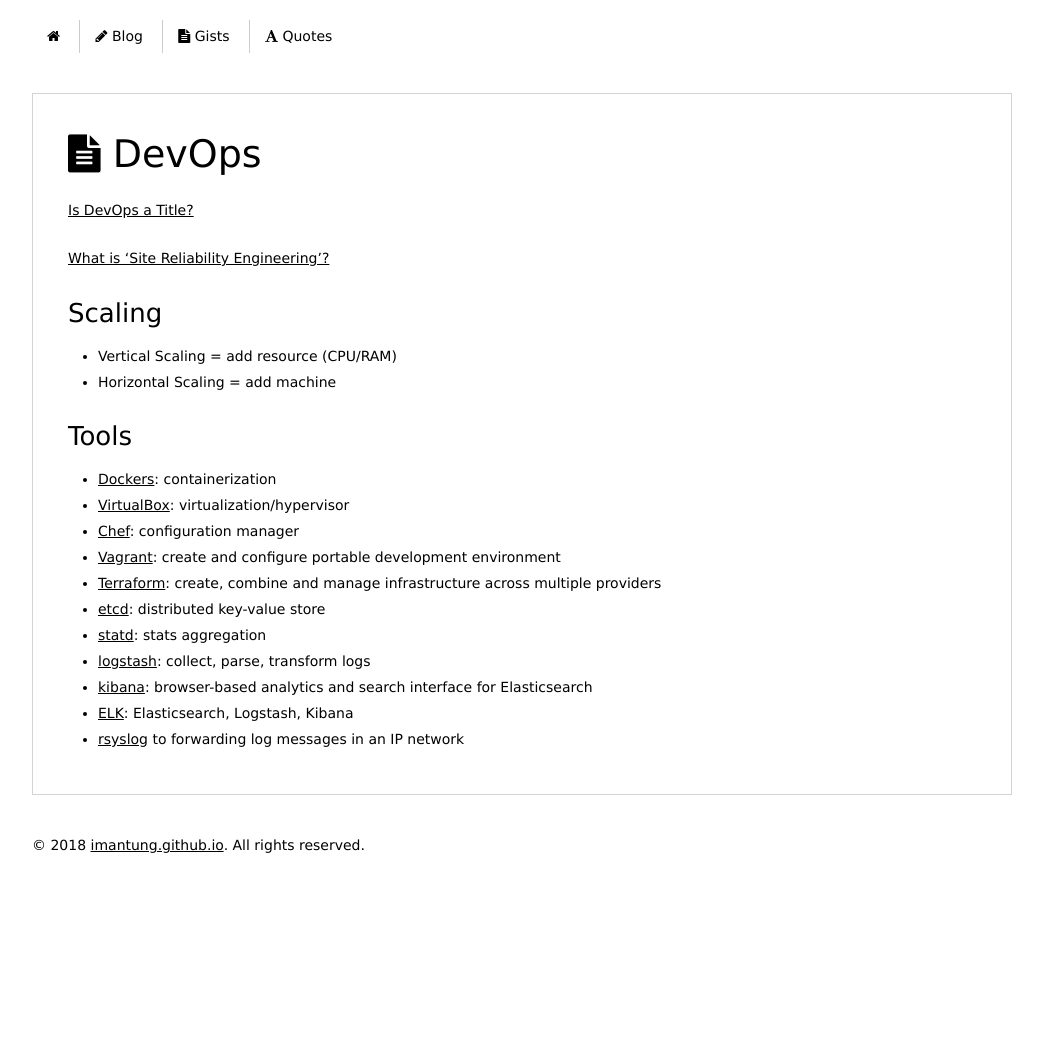
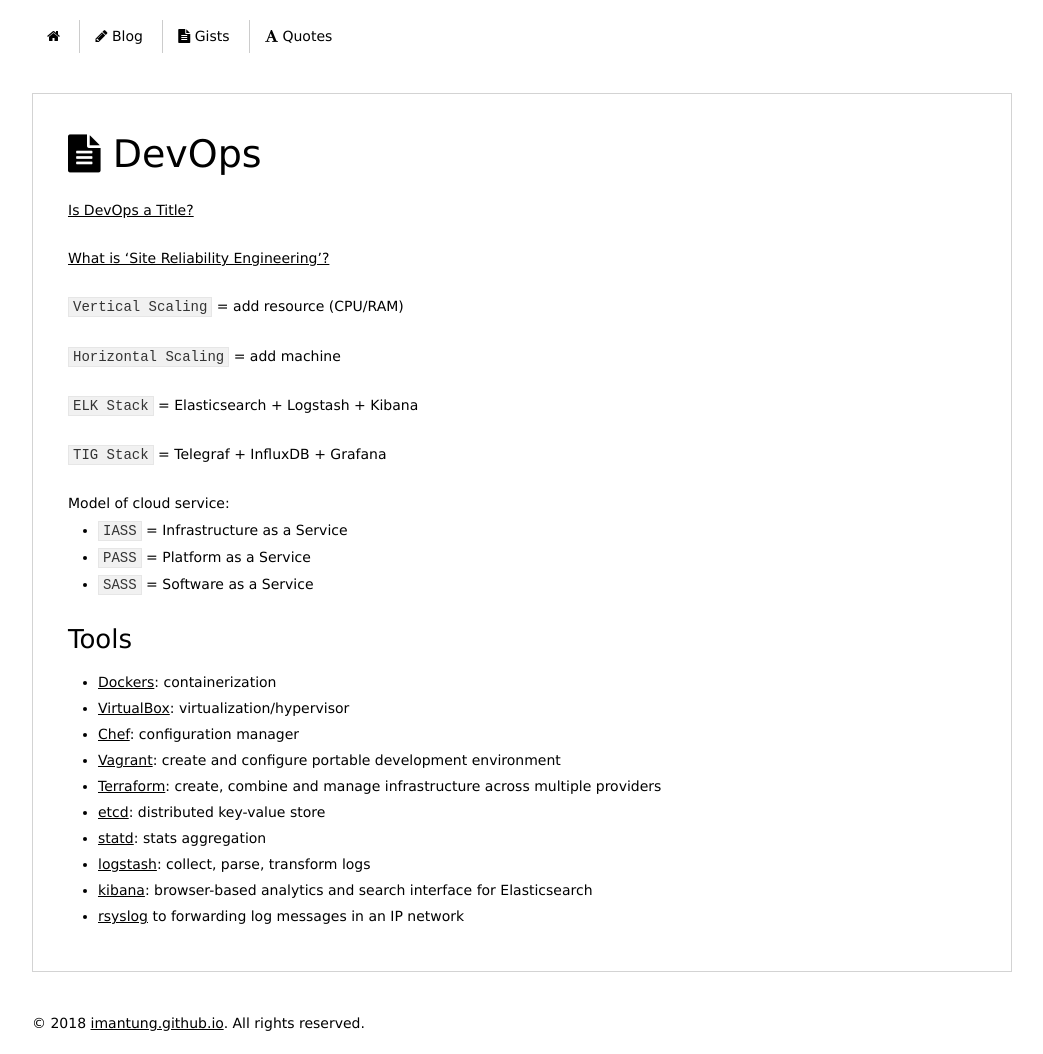
Before and after one commit to imantung/imantung.github.io, a Jekyll site: the page built from gist/concepts/devops.md, in a window 1280 px wide. Shown: the whole page, without its empty margins (118-1161 px from the left). Built offline with Jekyll 4.4.1, drawn with Linux system fonts in a browser that asks for light colours; nearby versions of some CDN libraries; before the commit the page ends 900 px from its top, so only the background shows below that.

Commit message:
update content

```diff
--- a/gist/concepts/devops.md
+++ b/gist/concepts/devops.md
@@ -7,9 +7,19 @@
 
 [What is ‘Site Reliability Engineering’?](https://landing.google.com/sre/interview/ben-treynor.html)
 
-### Scaling
-- Vertical Scaling = add resource (CPU/RAM)
-- Horizontal Scaling = add machine
+`Vertical Scaling` = add resource (CPU/RAM)
+
+`Horizontal Scaling` = add machine
+
+`ELK Stack` = Elasticsearch + Logstash + Kibana
+
+`TIG Stack` = Telegraf + InfluxDB + Grafana
+
+Model of cloud service:
+- `IASS` = Infrastructure as a Service
+- `PASS` = Platform as a Service
+- `SASS` = Software as a Service
+
 
 ### Tools
 - [Dockers](/docker.md): containerization
```
Also changed, not shown: other parts of gist/concepts/devops.md (+0 -1 lines).
